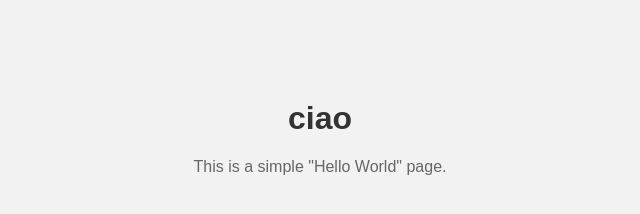
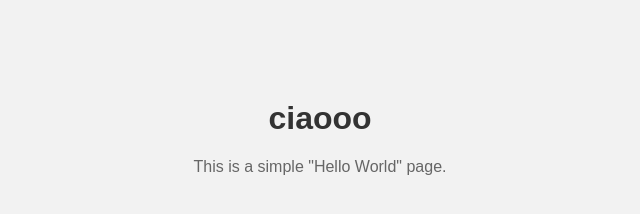
Before and after one commit to clara-mongason/miosito, a plain HTML site: page index.html in a window 1280 px wide. Shown: the full height of the page, 320-960 px from the left. Drawn offline with Linux system fonts and the light colour scheme.

Commit message:
Update index.html

```diff
--- a/index.html
+++ b/index.html
@@ -22,7 +22,7 @@
     </style>
 </head>
 <body>
-    <h1>ciao</h1>
+    <h1>ciaooo</h1>
     <p>This is a simple "Hello World" page.</p>
 </body>
 </html>
```
